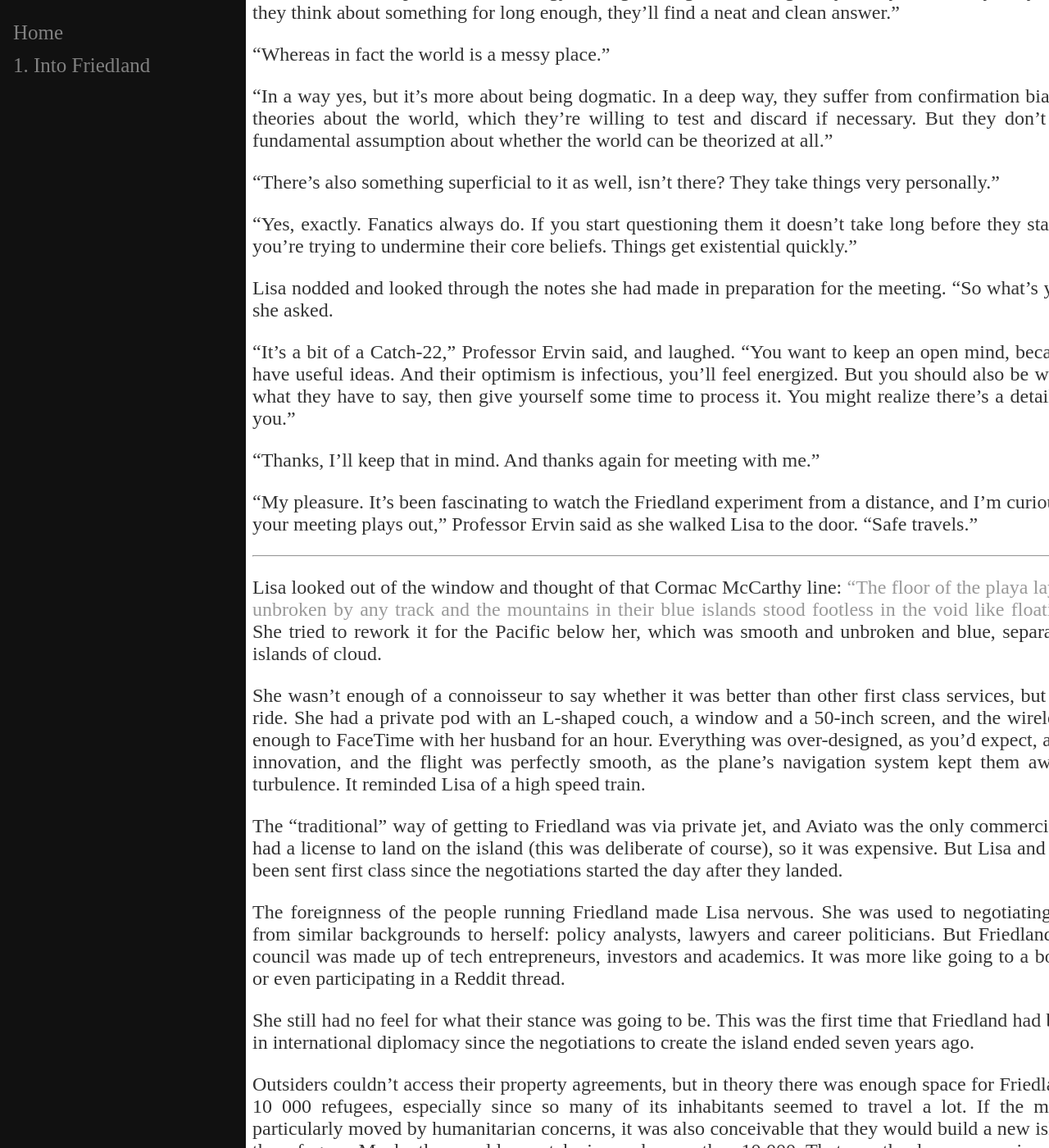
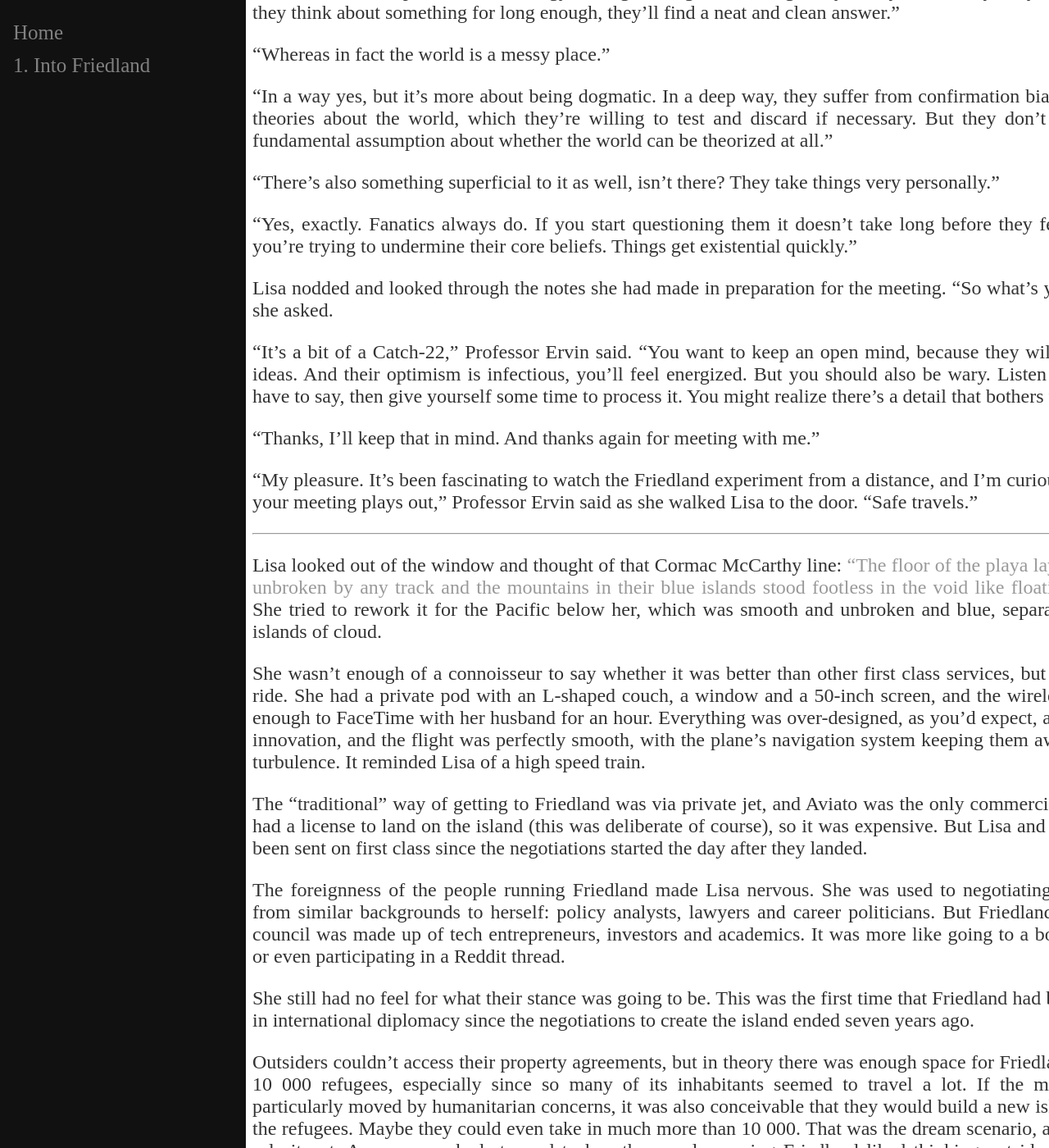
Before and after one commit to fylobc/fylobc.github.io, a Jekyll site: the page built from _parts/Part_0.md, in a window 1280 px wide and 1400 px high, scrolled down 408 px. Shown: the whole window at 82% size. Built offline with Jekyll 4.4.1, drawn with Linux system fonts in a browser that asks for light colours.

Commit message:
Edited part 1

```diff
--- a/_parts/Part_0.md
+++ b/_parts/Part_0.md
@@ -15,11 +15,11 @@
 
 “There’s also something superficial to it as well, isn’t there? They take things very personally.”
 
-“Yes, exactly. Fanatics always do. If you start questioning them it doesn’t take long before they start to feel like you’re trying to undermine their core beliefs. Things get existential quickly."
+“Yes, exactly. Fanatics always do. If you start questioning them it doesn’t take long before they feel as though you’re trying to undermine their core beliefs. Things get existential quickly."
 
 Lisa nodded and looked through the notes she had made in preparation for the meeting. “So what’s your advice?” she asked.
 
-“It’s a bit of a Catch-22,” Professor Ervin said, and laughed. “You want to keep an open mind, because they will have useful ideas. And their optimism is infectious, you’ll feel energized. But you should also be wary. Listen to what they have to say, then give yourself some time to process it. You might realize there’s a detail that bothers you.”
+“It’s a bit of a Catch-22,” Professor Ervin said. “You want to keep an open mind, because they will have useful ideas. And their optimism is infectious, you’ll feel energized. But you should also be wary. Listen to what they have to say, then give yourself some time to process it. You might realize there’s a detail that bothers you.”
 
 “Thanks, I’ll keep that in mind. And thanks again for meeting with me.”
 
@@ -29,9 +29,9 @@
 
 Lisa looked out of the window and thought of that Cormac McCarthy line: <a href="https://books.google.com/books?id=s-QzccStux4C&pg=PA114&lpg=PA114&dq=The+floor+of+the+playa+lay+smooth+and+unbroken+by+any&source=bl&ots=hpVYn0bIij&sig=0Ge8koeRhV5zK1xzXlc8HTp0kCs&hl=en&sa=X&ved=0ahUKEwiYo8CB-67bAhVCqFQKHSUSC7cQ6AEIOzAC#v=onepage&q=The%20floor%20of%20the%20playa%20lay%20smooth%20and%20unbroken%20by%20any&f=false">“The floor of the playa lay smooth and unbroken by any track and the mountains in their blue islands stood footless in the void like floating temples.”</a> She tried to rework it for the Pacific below her, which was smooth and unbroken and blue, separated by white islands of cloud.
 
-She wasn’t enough of a connoisseur to say whether it was better than other first class services, but it was a nice ride. She had a private pod with an L-shaped couch, a window and a 50-inch screen, and the wireless was good enough to FaceTime with her husband for an hour. Everything was over-designed, as you’d expect, advertising its innovation, and the flight was perfectly smooth, as the plane’s navigation system kept them away from any turbulence. It reminded Lisa of a high speed train.
+She wasn’t enough of a connoisseur to say whether it was better than other first class services, but it was a nice ride. She had a private pod with an L-shaped couch, a window and a 50-inch screen, and the wireless was good enough to FaceTime with her husband for an hour. Everything was over-designed, as you’d expect, advertising its innovation, and the flight was perfectly smooth, with the plane’s navigation system keeping them away from any turbulence. It reminded Lisa of a high speed train.
 
-The “traditional” way of getting to Friedland was via private jet, and Aviato was the only commercial airline that had a license to land on the island (this was deliberate of course),  so it was expensive. But Lisa and her team had been sent first class since the negotiations started the day after they landed.
+The “traditional” way of getting to Friedland was via private jet, and Aviato was the only commercial airline that had a license to land on the island (this was deliberate of course),  so it was expensive. But Lisa and her team had been sent on first class since the negotiations started the day after they landed.
 
 The foreignness of the people running Friedland made Lisa nervous. She was used to negotiating with people from similar backgrounds to herself: policy analysts, lawyers and career politicians. But Friedland’s governing council was made up of tech entrepreneurs, investors and academics. It was more like going to a board meeting, or even participating in a Reddit thread.
 
```
